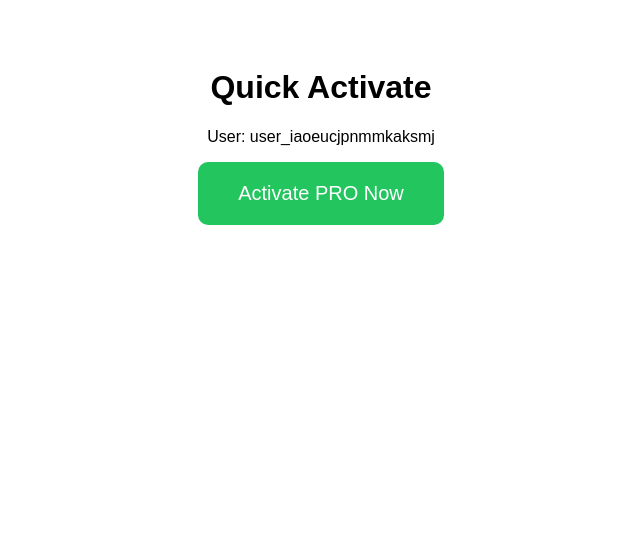
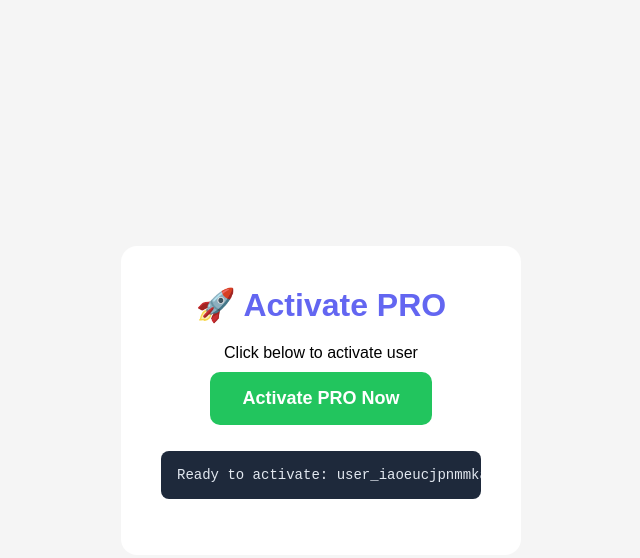
Before and after one commit to pallaa305-arch/clientreply-ai-wrapper, a website: page public/quick-activate.html in a window 1280 px wide. Shown: the whole page, without its empty margins (319-959 px from the left). Drawn offline with Linux system fonts and the light colour scheme; no server answers.

Commit message:
Fix activation - add debug info

```diff
--- a/public/quick-activate.html
+++ b/public/quick-activate.html
@@ -1,30 +1,79 @@
 <!doctype html>
 <html>
-<head><meta charset="utf-8" /><meta name="viewport" content="width=device-width,initial-scale=1" /><title>Quick Activate</title>
+<head><meta charset="utf-8" /><meta name="viewport" content="width=device-width,initial-scale=1" /><title>Activating...</title>
 <style>
-  body{font-family:Arial;padding:40px;text-align:center}
-  button{padding:20px 40px;font-size:20px;background:#22c55e;color:white;border:none;border-radius:10px;cursor:pointer}
+  *{margin:0;padding:0;box-sizing:border-box}
+  body{font-family:Arial,sans-serif;background:#f5f5f5;min-height:100vh;display:flex;align-items:center;justify-content:center}
+  .card{background:white;padding:40px;border-radius:16px;text-align:center;max-width:400px}
+  h1{color:#6366f1;margin-bottom:20px}
+  .btn{padding:16px 32px;background:#22c55e;color:white;border:none;border-radius:10px;font-size:18px;font-weight:600;cursor:pointer;margin:10px}
+  .btn:disabled{background:#9ca3af;cursor:not-allowed}
+  .result{padding:20px;border-radius:10px;margin:20px 0;font-size:18px}
+  .success{background:#dcfce7;color:#16a34a}
+  .error{background:#fee2e2;color:#dc2626}
+  pre{background:#1e293b;color:#e2e8f0;padding:16px;border-radius:8px;margin:16px 0;text-align:left;font-size:14px;overflow-x:auto}
 </style>
 </head>
 <body>
-  <h1>Quick Activate</h1>
-  <p>User: user_iaoeucjpnmmkaksmj</p>
-  <button onclick="activate()">Activate PRO Now</button>
-  <p id="msg"></p>
+  <div class="card">
+    <h1>🚀 Activate PRO</h1>
+    <p>Click below to activate user</p>
+    <div id="result" style="display:none"></div>
+    <button id="btn" class="btn" onclick="activate()">Activate PRO Now</button>
+    <pre id="debug"></pre>
+  </div>
+
   <script>
+    const USER_KEY = 'user_iaoeucjpnmmkaksmj';
+    const ADMIN_SECRET = '7834982858@De';
+
+    document.getElementById('debug').textContent = 'Ready to activate: ' + USER_KEY;
+
     async function activate() {
-      const res = await fetch('/api/pro/manual-activate', {
+      const btn = document.getElementById('btn');
+      const result = document.getElementById('result');
+      const debug = document.getElementById('debug');
+
+      btn.disabled = true;
+      btn.textContent = 'Activating...';
+      result.style.display = 'none';
+
+      try {
+        debug.textContent = 'Sending request to /api/pro/manual-activate...';
+
+        const res = await fetch('https://clientreply-ai-wrapper.onrender.com/api/pro/manual-activate', {
           method: 'POST',
           headers: {'Content-Type': 'application/json'},
           body: JSON.stringify({
-          userKey: 'user_iaoeucjpnmmkaksmj',
-          adminSecret: '7834982858@De'
+            userKey: USER_KEY,
+            adminSecret: ADMIN_SECRET
           })
         });
+
         const data = await res.json();
-      document.getElementById('msg').textContent = JSON.stringify(data);
+
+        debug.textContent = 'Response: ' + JSON.stringify(data, null, 2);
+
+        result.style.display = 'block';
+        if (data.success) {
+          result.className = 'result success';
+          result.textContent = '✅ SUCCESS! User activated!';
+          btn.textContent = 'Already Activated';
+        } else {
+          result.className = 'result error';
+          result.textContent = '❌ Error: ' + (data.error || 'Unknown error');
+          btn.disabled = false;
+          btn.textContent = 'Try Again';
         }
-    activate();
+      } catch(e) {
+        debug.textContent = 'Error: ' + e.message;
+        result.style.display = 'block';
+        result.className = 'result error';
+        result.textContent = '❌ Error: ' + e.message;
+        btn.disabled = false;
+        btn.textContent = 'Try Again';
+      }
+    }
   </script>
 </body>
 </html>
```
Lines whose indentation alone changed are shown as unchanged.
